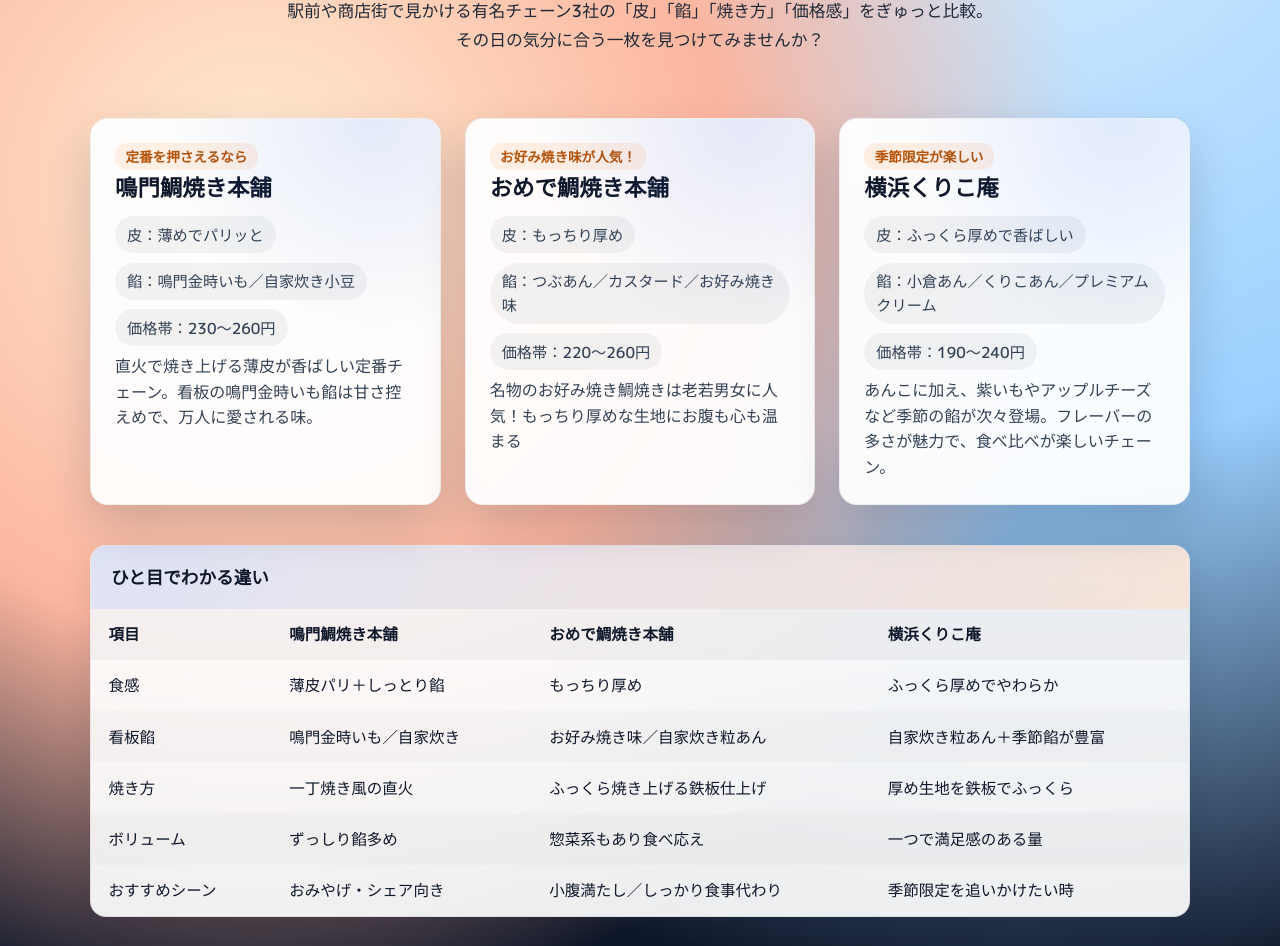
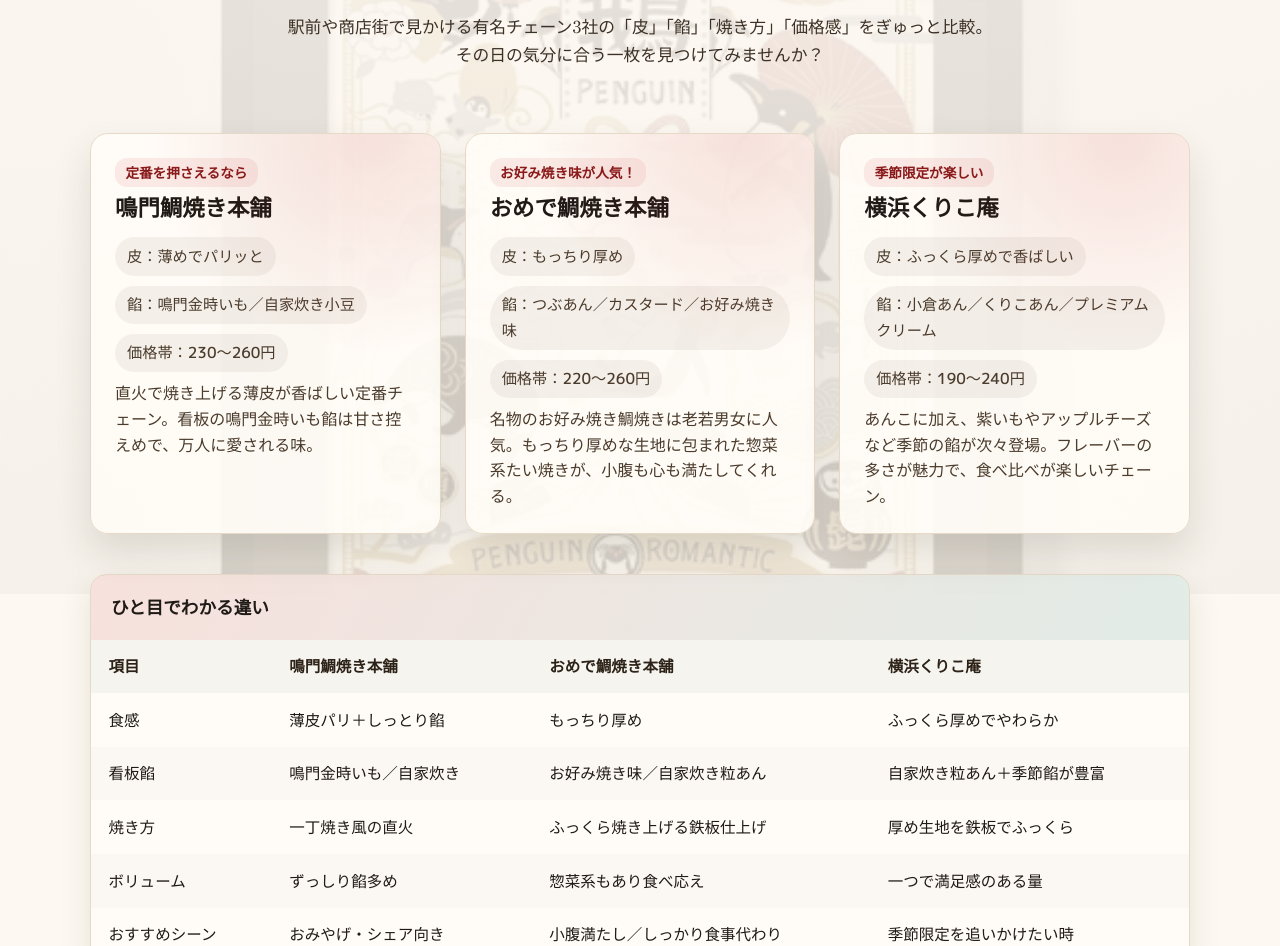
Before and after one commit to RiceballUtopia/my-first-web-site, a plain HTML site: page index.html in a window 1280 px wide. Shown: the part 206-1152 px from the top of the page. Drawn offline with Linux system fonts and the light colour scheme.

Commit message:
Restyle page with washi-inspired theme

```diff
--- a/index.html
+++ b/index.html
@@ -5,17 +5,17 @@
   <meta name="viewport" content="width=device-width, initial-scale=1.0" />
   <title>たい焼きチェーン比較ナビ</title>
   <style>
-    @import url("https://fonts.googleapis.com/css2?family=M+PLUS+1p:wght@500;700&display=swap");
+    @import url("https://fonts.googleapis.com/css2?family=Shippori+Mincho:wght@500;700&family=M+PLUS+1p:wght@500;700&display=swap");
 
     :root {
-      --bg: radial-gradient(circle at 20% 20%, #ffecd2 0, #fcb69f 25%, transparent 45%),
-        radial-gradient(circle at 80% 0%, #d9efff 0, #9bd0ff 30%, transparent 55%),
-        #0f172a;
-      --card: rgba(255, 255, 255, 0.94);
-      --accent: #f97316;
-      --accent-2: #2563eb;
-      --accent-3: #14b8a6;
-      --text: #0f172a;
+      --bg-base: #fdf8f1;
+      --paper: rgba(255, 252, 247, 0.9);
+      --accent: #b91c1c;
+      --accent-2: #8a4b12;
+      --accent-3: #0f766e;
+      --text: #1f1a16;
+      --stroke: #e7d9c7;
+      --shadow: 0 18px 36px rgba(44, 38, 24, 0.12);
     }
 
     * {
@@ -23,12 +23,25 @@
     }
 
     body {
-      font-family: "M PLUS 1p", "Hiragino Sans", "Yu Gothic", sans-serif;
-      background: var(--bg);
+      font-family: "Shippori Mincho", "Hiragino Mincho ProN", serif;
+      background: var(--bg-base);
       color: var(--text);
       margin: 0;
       min-height: 100vh;
       padding: 0 1rem 4rem;
+      position: relative;
+      line-height: 1.7;
+    }
+
+    body::before {
+      content: "";
+      position: fixed;
+      inset: 0;
+      background: linear-gradient(180deg, rgba(253, 248, 241, 0.92), rgba(250, 243, 233, 0.85)),
+        url("和風.webp") center / cover no-repeat;
+      z-index: -1;
+      filter: saturate(0.9);
+      pointer-events: none;
     }
 
     .wrap {
@@ -44,9 +57,10 @@
     }
 
     h1 {
-      font-size: clamp(2.5rem, 5vw, 3.25rem);
-      letter-spacing: 0.04em;
+      font-size: clamp(2.6rem, 5vw, 3.4rem);
+      letter-spacing: 0.1em;
       margin: 0;
+      text-shadow: 0 8px 22px rgba(44, 38, 24, 0.16);
     }
 
     .lead {
@@ -54,7 +68,7 @@
       line-height: 1.7;
       margin: 0 auto;
       max-width: 720px;
-      color: #1f2937;
+      color: #3c3126;
     }
 
     .hero-tag {
@@ -64,9 +78,9 @@
       margin: 0 auto;
       padding: 0.5rem 1rem;
       border-radius: 999px;
-      background: rgba(255, 255, 255, 0.7);
-      border: 1px solid rgba(255, 255, 255, 0.8);
-      color: #1f2937;
+      background: linear-gradient(120deg, rgba(185, 28, 28, 0.18), rgba(138, 75, 18, 0.18));
+      border: 1px solid rgba(231, 217, 199, 0.8);
+      color: #2c2218;
       font-weight: 700;
     }
 
@@ -76,7 +90,19 @@
       height: 12px;
       background: linear-gradient(135deg, var(--accent), var(--accent-2));
       border-radius: 50%;
-      box-shadow: 0 0 0 6px rgba(249, 115, 22, 0.12);
+      box-shadow: 0 0 0 6px rgba(185, 28, 28, 0.12);
+    }
+
+    .hero-tag,
+    .badge,
+    .meta,
+    table,
+    th,
+    td,
+    .legend-item,
+    .button,
+    .pin span {
+      font-family: "M PLUS 1p", "Hiragino Sans", "Yu Gothic", sans-serif;
     }
 
     .grid {
@@ -87,11 +113,11 @@
     }
 
     .card {
-      background: var(--card);
+      background: var(--paper);
       border-radius: 18px;
       padding: 1.5rem;
-      box-shadow: 0 22px 48px rgba(15, 23, 42, 0.18);
-      border: 1px solid rgba(15, 23, 42, 0.06);
+      box-shadow: var(--shadow);
+      border: 1px solid var(--stroke);
       position: relative;
       overflow: hidden;
     }
@@ -101,7 +127,7 @@
       position: absolute;
       inset: 0;
       pointer-events: none;
-      background: radial-gradient(circle at 80% 0%, rgba(37, 99, 235, 0.12), transparent 45%);
+      background: radial-gradient(circle at 80% 0%, rgba(185, 28, 28, 0.12), transparent 45%);
     }
 
     .card h2 {
@@ -113,8 +139,8 @@
       display: inline-flex;
       align-items: center;
       gap: 0.35rem;
-      background: rgba(249, 115, 22, 0.1);
-      color: #b45309;
+      background: rgba(185, 28, 28, 0.08);
+      color: #8a1a1a;
       border-radius: 12px;
       padding: 0.2rem 0.65rem;
       font-weight: 700;
@@ -127,32 +153,32 @@
       gap: 0.6rem;
       flex-wrap: wrap;
       font-size: 0.95rem;
-      color: #334155;
+      color: #4a3b2c;
     }
 
     .meta span {
       padding: 0.4rem 0.75rem;
-      background: rgba(15, 23, 42, 0.05);
+      background: rgba(74, 59, 44, 0.06);
       border-radius: 999px;
     }
 
     .desc {
-      color: #334155;
+      color: #4a3b2c;
       line-height: 1.6;
       margin: 0.5rem 0 0;
     }
 
     .table {
       margin-top: 2.5rem;
-      background: rgba(255, 255, 255, 0.92);
+      background: rgba(255, 252, 247, 0.96);
       border-radius: 16px;
-      border: 1px solid rgba(15, 23, 42, 0.08);
+      border: 1px solid var(--stroke);
       overflow: hidden;
-      box-shadow: 0 12px 32px rgba(15, 23, 42, 0.12);
+      box-shadow: 0 12px 32px rgba(44, 38, 24, 0.1);
     }
 
     .table header {
-      background: linear-gradient(120deg, rgba(37, 99, 235, 0.15), rgba(249, 115, 22, 0.15));
+      background: linear-gradient(120deg, rgba(185, 28, 28, 0.12), rgba(15, 118, 110, 0.12));
       padding: 1.1rem 1.25rem;
       text-align: left;
     }
@@ -175,12 +201,12 @@
     }
 
     th {
-      color: #0f172a;
-      background: rgba(15, 23, 42, 0.04);
+      color: #2c2218;
+      background: rgba(44, 34, 24, 0.04);
     }
 
     tr:nth-child(even) td {
-      background: rgba(15, 23, 42, 0.02);
+      background: rgba(44, 34, 24, 0.02);
     }
 
     .cta {
@@ -190,10 +216,10 @@
 
     .map {
       margin-top: 2.5rem;
-      background: rgba(255, 255, 255, 0.92);
+      background: rgba(255, 252, 247, 0.92);
       border-radius: 18px;
-      border: 1px solid rgba(15, 23, 42, 0.08);
-      box-shadow: 0 14px 28px rgba(15, 23, 42, 0.12);
+      border: 1px solid var(--stroke);
+      box-shadow: 0 14px 28px rgba(44, 38, 24, 0.12);
       padding: 1.5rem;
       display: grid;
       gap: 1rem;
@@ -223,7 +249,7 @@
       align-items: center;
       gap: 0.4rem;
       font-weight: 700;
-      color: #0f172a;
+      color: #2c2218;
     }
 
     .legend .dot {
@@ -248,15 +274,17 @@
       position: relative;
       height: 460px;
       border-radius: 16px;
-      background: #f8fafc url("日本地図.png") center center / contain no-repeat;
+      background: #fefbf6 url("日本地図.png") center center / contain no-repeat;
       overflow: hidden;
+      border: 1px solid var(--stroke);
+      box-shadow: var(--shadow);
     }
 
     .map-plot::after {
       content: "";
       position: absolute;
       inset: 8%;
-      border: 1px dashed rgba(15, 23, 42, 0.14);
+      border: 1px dashed rgba(44, 34, 24, 0.14);
       border-radius: 14px;
       pointer-events: none;
     }
@@ -266,8 +294,8 @@
       transform: translate(-50%, -50%);
       font-size: 0.8rem;
       font-weight: 700;
-      color: #0f172a;
-      text-shadow: 0 2px 10px rgba(255, 255, 255, 0.9);
+      color: #2c2416;
+      text-shadow: 0 2px 10px rgba(255, 255, 255, 0.95);
       white-space: nowrap;
     }
 
@@ -279,7 +307,7 @@
       width: 12px;
       height: 12px;
       border-radius: 50%;
-      box-shadow: 0 0 0 8px rgba(255, 255, 255, 0.8);
+      box-shadow: 0 0 0 8px rgba(255, 255, 255, 0.9);
     }
 
     .pin-a::before {
@@ -296,9 +324,9 @@
       display: inline-block;
       margin-left: 0.6rem;
       padding: 0.15rem 0.5rem;
-      background: rgba(255, 255, 255, 0.9);
+      background: rgba(255, 252, 247, 0.92);
       border-radius: 10px;
-      border: 1px solid rgba(15, 23, 42, 0.08);
+      border: 1px solid rgba(44, 34, 24, 0.08);
     }
 
     .button {
@@ -311,13 +339,15 @@
       color: #fff;
       text-decoration: none;
       font-weight: 700;
-      box-shadow: 0 16px 36px rgba(37, 99, 235, 0.25);
-      transition: transform 0.18s ease, box-shadow 0.18s ease;
+      box-shadow: 0 16px 36px rgba(138, 75, 18, 0.25);
+      transition: transform 0.18s ease, box-shadow 0.18s ease, filter 0.18s ease;
+      border: 1px solid rgba(255, 255, 255, 0.4);
     }
 
     .button:hover {
       transform: translateY(-2px);
-      box-shadow: 0 20px 40px rgba(37, 99, 235, 0.3);
+      box-shadow: 0 20px 40px rgba(138, 75, 18, 0.3);
+      filter: saturate(1.05);
     }
 
     @media (max-width: 640px) {
@@ -361,7 +391,7 @@
           <span>価格帯：220〜260円</span>
         </div>
         <p class="desc">
-          名物のお好み焼き鯛焼きは老若男女に人気！もっちり厚めな生地にお腹も心も温まる
+          名物のお好み焼き鯛焼きは老若男女に人気。もっちり厚めな生地に包まれた惣菜系たい焼きが、小腹も心も満たしてくれる。
         </p>
       </article>
 
```
Also changed, not shown: 和風.webp (added).
